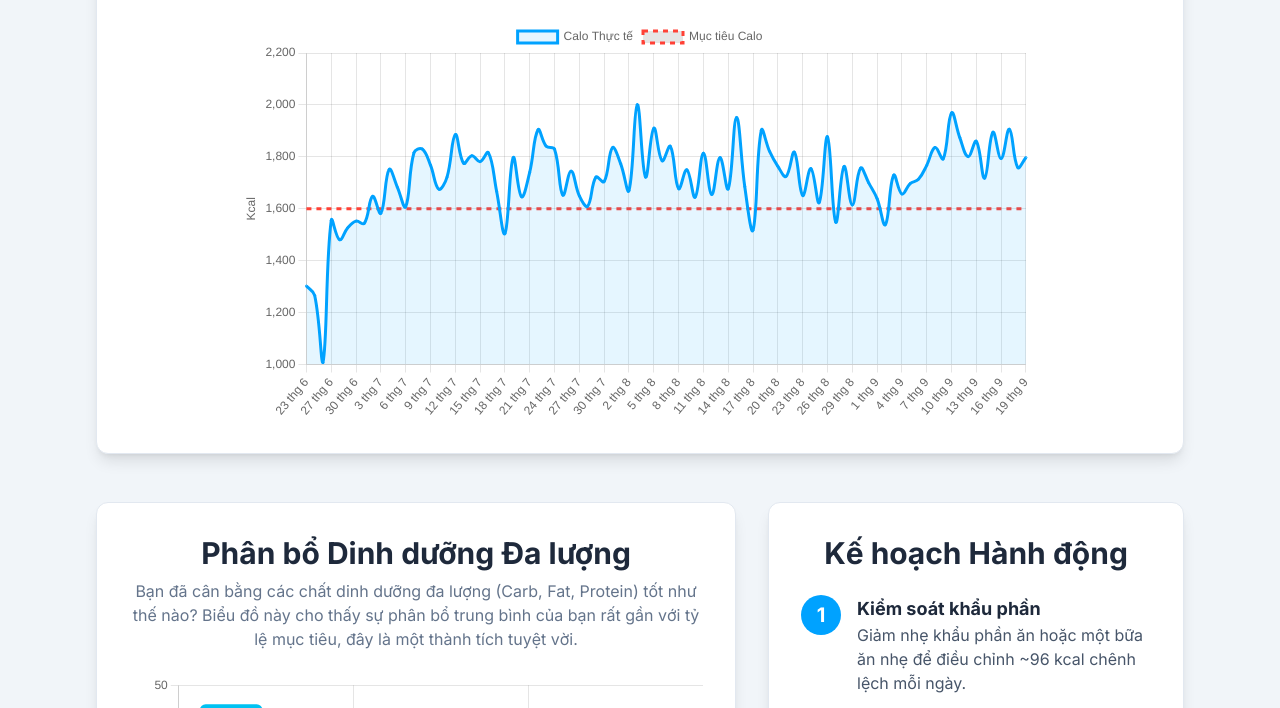
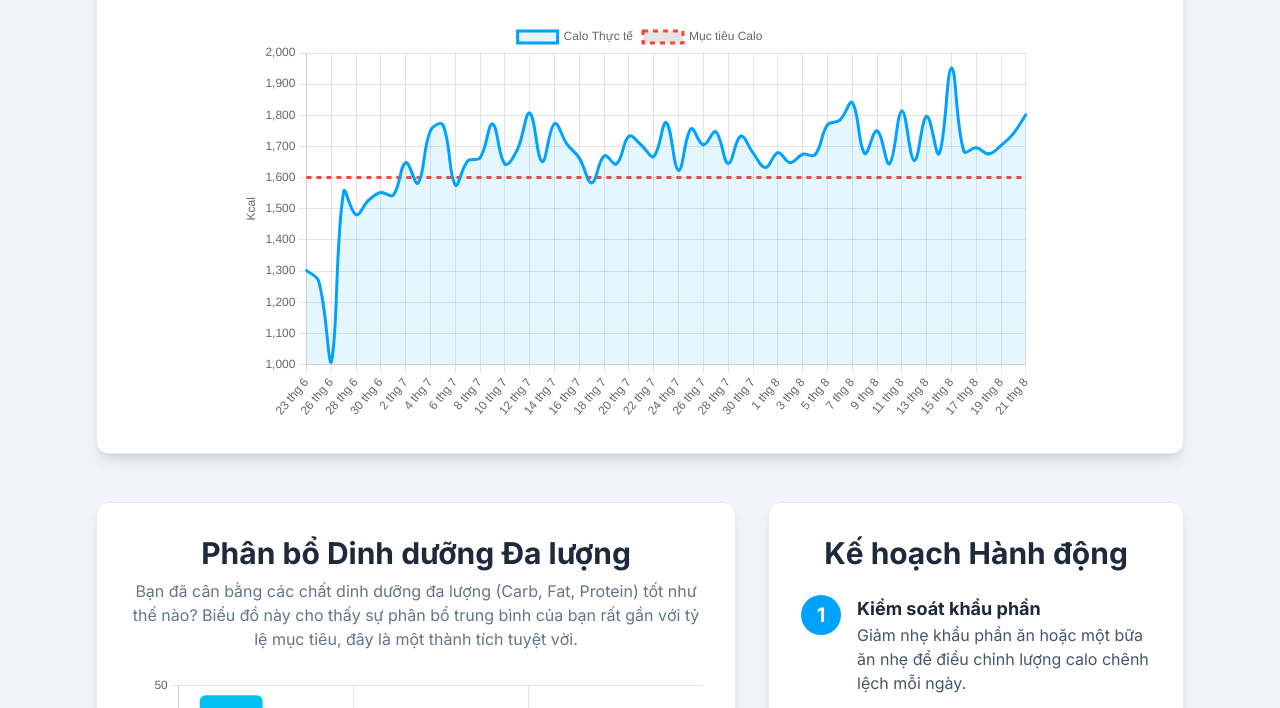
Before and after one commit to tuananh97/nutrition, a plain HTML site: page ptich.html in a window 1280 px wide. Shown: the part 582-1290 px from the top of the page. Drawn offline with nearby package versions, Linux system fonts and the light colour scheme.

Commit message:
Update ptich.html

```diff
--- a/ptich.html
+++ b/ptich.html
@@ -6,7 +6,6 @@
     <title>Infographic Báo cáo Dinh dưỡng 3 Tháng</title>
     <script src="https://cdn.tailwindcss.com"></script>
     <script src="https://cdn.jsdelivr.net/npm/chart.js"></script>
-    <script src="https://cdnjs.cloudflare.com/ajax/libs/papaparse/5.3.2/papaparse.min.js"></script>
     <link rel="preconnect" href="https://fonts.googleapis.com">
     <link rel="preconnect" href="https://fonts.gstatic.com" crossorigin>
     <link href="https://fonts.googleapis.com/css2?family=Inter:wght@400;600;700&display=swap" rel="stylesheet">
@@ -33,13 +32,7 @@
             <p class="text-lg text-slate-600">Phân tích trực quan hành trình dinh dưỡng của bạn.</p>
         </header>
 
-        <section id="status-section" class="text-center mb-12">
-            <div class="max-w-xl mx-auto bg-white p-8 rounded-xl shadow-lg border border-slate-200">
-                <p id="status-message" class="text-lg text-slate-600">Đang tải và phân tích dữ liệu...</p>
-            </div>
-        </section>
-
-        <div id="report-content" class="hidden">
+        <div id="report-content">
             <section id="kpis" class="mb-12">
                 <div class="text-center mb-8">
                     <h2 class="text-3xl font-bold">Tổng quan Nhanh</h2>
@@ -48,22 +41,22 @@
                 <div class="grid grid-cols-1 sm:grid-cols-2 lg:grid-cols-4 gap-6">
                     <div class="bg-white p-6 rounded-xl shadow-lg border border-slate-200 text-center">
                         <h3 class="font-semibold text-slate-500">Calo Trung bình/Ngày</h3>
-                        <p id="avg-calories" class="text-4xl font-bold text-[#00A2FF] my-2">1696</p>
-                        <p class="text-sm font-semibold text-red-500" id="calories-diff">+96 kcal vs. Mục tiêu 1600</p>
+                        <p id="avg-calories" class="text-4xl font-bold text-[#00A2FF] my-2">0</p>
+                        <p class="text-sm font-semibold text-red-500" id="calories-diff"></p>
                     </div>
                     <div class="bg-white p-6 rounded-xl shadow-lg border border-slate-200 text-center">
                         <h3 class="font-semibold text-slate-500">Tỷ lệ Carbohydrate</h3>
-                        <p id="avg-carbs" class="text-4xl font-bold text-[#00C2F2] my-2">46.1%</p>
+                        <p id="avg-carbs" class="text-4xl font-bold text-[#00C2F2] my-2">0%</p>
                         <p class="text-sm text-slate-500">Mục tiêu: 45%</p>
                     </div>
                     <div class="bg-white p-6 rounded-xl shadow-lg border border-slate-200 text-center">
                         <h3 class="font-semibold text-slate-500">Tỷ lệ Chất béo</h3>
-                        <p id="avg-fat" class="text-4xl font-bold text-[#00E0D2] my-2">33.7%</p>
+                        <p id="avg-fat" class="text-4xl font-bold text-[#00E0D2] my-2">0%</p>
                         <p class="text-sm text-slate-500">Mục tiêu: 35%</p>
                     </div>
                     <div class="bg-white p-6 rounded-xl shadow-lg border border-slate-200 text-center">
                         <h3 class="font-semibold text-slate-500">Tỷ lệ Protein</h3>
-                        <p id="avg-protein" class="text-4xl font-bold text-[#00F0B5] my-2">20.2%</p>
+                        <p id="avg-protein" class="text-4xl font-bold text-[#00F0B5] my-2">0%</p>
                         <p class="text-sm text-slate-500">Mục tiêu: 20%</p>
                     </div>
                 </div>
@@ -93,7 +86,7 @@
                             <div class="flex-shrink-0 w-10 h-10 bg-[#00A2FF] text-white text-xl font-bold rounded-full flex items-center justify-center mr-4">1</div>
                             <div>
                                 <h3 class="font-bold text-lg">Kiểm soát khẩu phần</h3>
-                                <p class="text-slate-600">Giảm nhẹ khẩu phần ăn hoặc một bữa ăn nhẹ để điều chỉnh ~96 kcal chênh lệch mỗi ngày.</p>
+                                <p class="text-slate-600">Giảm nhẹ khẩu phần ăn hoặc một bữa ăn nhẹ để điều chỉnh lượng calo chênh lệch mỗi ngày.</p>
                             </div>
                         </div>
                         <div class="flex items-start">
@@ -130,63 +123,78 @@
 
     <script>
     window.addEventListener('load', function() {
-        const CSV_URL = '3monthdata.csv';
+        // Data is now embedded directly in the script to avoid fetch errors.
+        const embeddedData = [
+            {"DateTime":"23/06/2025","Fat (kcal)":"548.82","Carbs (kcal)":"575.62","Protein (kcal)":"177.87"},
+            {"DateTime":"25/06/2025","Fat (kcal)":"343.07","Carbs (kcal)":"708.05","Protein (kcal)":"214.90"},
+            {"DateTime":"26/06/2025","Fat (kcal)":"267.60","Carbs (kcal)":"557.69","Protein (kcal)":"182.36"},
+            {"DateTime":"27/06/2025","Fat (kcal)":"517.73","Carbs (kcal)":"727.52","Protein (kcal)":"310.06"},
+            {"DateTime":"28/06/2025","Fat (kcal)":"493.90","Carbs (kcal)":"702.66","Protein (kcal)":"284.49"},
+            {"DateTime":"29/06/2025","Fat (kcal)":"507.69","Carbs (kcal)":"727.44","Protein (kcal)":"291.80"},
+            {"DateTime":"30/06/2025","Fat (kcal)":"500.17","Carbs (kcal)":"778.16","Protein (kcal)":"273.85"},
+            {"DateTime":"01/07/2025","Fat (kcal)":"450.60","Carbs (kcal)":"828.91","Protein (kcal)":"264.18"},
+            {"DateTime":"02/07/2025","Fat (kcal)":"546.78","Carbs (kcal)":"808.16","Protein (kcal)":"292.83"},
+            {"DateTime":"03/07/2025","Fat (kcal)":"535.75","Carbs (kcal)":"759.23","Protein (kcal)":"287.47"},
+            {"DateTime":"04/07/2025","Fat (kcal)":"680.75","Carbs (kcal)":"773.57","Protein (kcal)":"296.79"},
+            {"DateTime":"05/07/2025","Fat (kcal)":"579.59","Carbs (kcal)":"886.85","Protein (kcal)":"302.50"},
+            {"DateTime":"06/07/2025","Fat (kcal)":"545.45","Carbs (kcal)":"749.78","Protein (kcal)":"281.39"},
+            {"DateTime":"07/07/2025","Fat (kcal)":"570.62","Carbs (kcal)":"803.18","Protein (kcal)":"279.79"},
+            {"DateTime":"08/07/2025","Fat (kcal)":"594.39","Carbs (kcal)":"778.96","Protein (kcal)":"290.43"},
+            {"DateTime":"09/07/2025","Fat (kcal)":"603.54","Carbs (kcal)":"840.48","Protein (kcal)":"327.94"},
+            {"DateTime":"10/07/2025","Fat (kcal)":"561.02","Carbs (kcal)":"803.11","Protein (kcal)":"279.41"},
+            {"DateTime":"11/07/2025","Fat (kcal)":"576.27","Carbs (kcal)":"826.54","Protein (kcal)":"286.96"},
+            {"DateTime":"12/07/2025","Fat (kcal)":"629.62","Carbs (kcal)":"871.18","Protein (kcal)":"306.40"},
+            {"DateTime":"13/07/2025","Fat (kcal)":"567.89","Carbs (kcal)":"788.08","Protein (kcal)":"295.53"},
+            {"DateTime":"14/07/2025","Fat (kcal)":"634.33","Carbs (kcal)":"826.98","Protein (kcal)":"311.97"},
+            {"DateTime":"15/07/2025","Fat (kcal)":"578.41","Carbs (kcal)":"843.08","Protein (kcal)":"286.29"},
+            {"DateTime":"16/07/2025","Fat (kcal)":"582.49","Carbs (kcal)":"793.84","Protein (kcal)":"286.38"},
+            {"DateTime":"17/07/2025","Fat (kcal)":"539.86","Carbs (kcal)":"772.58","Protein (kcal)":"270.79"},
+            {"DateTime":"18/07/2025","Fat (kcal)":"579.52","Carbs (kcal)":"799.30","Protein (kcal)":"290.72"},
+            {"DateTime":"19/07/2025","Fat (kcal)":"576.71","Carbs (kcal)":"782.16","Protein (kcal)":"285.49"},
+            {"DateTime":"20/07/2025","Fat (kcal)":"616.68","Carbs (kcal)":"805.51","Protein (kcal)":"310.45"},
+            {"DateTime":"21/07/2025","Fat (kcal)":"601.78","Carbs (kcal)":"819.34","Protein (kcal)":"282.72"},
+            {"DateTime":"22/07/2025","Fat (kcal)":"558.05","Carbs (kcal)":"835.61","Protein (kcal)":"274.63"},
+            {"DateTime":"23/07/2025","Fat (kcal)":"615.15","Carbs (kcal)":"860.03","Protein (kcal)":"301.29"},
+            {"DateTime":"24/07/2025","Fat (kcal)":"559.81","Carbs (kcal)":"789.70","Protein (kcal)":"273.66"},
+            {"DateTime":"25/07/2025","Fat (kcal)":"581.67","Carbs (kcal)":"877.94","Protein (kcal)":"296.69"},
+            {"DateTime":"26/07/2025","Fat (kcal)":"588.19","Carbs (kcal)":"808.97","Protein (kcal)":"308.21"},
+            {"DateTime":"27/07/2025","Fat (kcal)":"602.81","Carbs (kcal)":"842.06","Protein (kcal)":"301.99"},
+            {"DateTime":"28/07/2025","Fat (kcal)":"566.08","Carbs (kcal)":"797.71","Protein (kcal)":"281.76"},
+            {"DateTime":"29/07/2025","Fat (kcal)":"583.56","Carbs (kcal)":"837.98","Protein (kcal)":"311.23"},
+            {"DateTime":"30/07/2025","Fat (kcal)":"582.47","Carbs (kcal)":"816.09","Protein (kcal)":"281.01"},
+            {"DateTime":"31/07/2025","Fat (kcal)":"553.48","Carbs (kcal)":"804.75","Protein (kcal)":"273.91"},
+            {"DateTime":"01/08/2025","Fat (kcal)":"601.12","Carbs (kcal)":"776.43","Protein (kcal)":"302.26"},
+            {"DateTime":"02/08/2025","Fat (kcal)":"550.94","Carbs (kcal)":"821.57","Protein (kcal)":"275.29"},
+            {"DateTime":"03/08/2025","Fat (kcal)":"559.35","Carbs (kcal)":"826.91","Protein (kcal)":"288.63"},
+            {"DateTime":"04/08/2025","Fat (kcal)":"579.80","Carbs (kcal)":"800.28","Protein (kcal)":"292.83"},
+            {"DateTime":"05/08/2025","Fat (kcal)":"594.13","Carbs (kcal)":"863.10","Protein (kcal)":"312.20"},
+            {"DateTime":"06/08/2025","Fat (kcal)":"577.81","Carbs (kcal)":"929.66","Protein (kcal)":"277.18"},
+            {"DateTime":"07/08/2025","Fat (kcal)":"712.59","Carbs (kcal)":"803.84","Protein (kcal)":"324.01"},
+            {"DateTime":"08/08/2025","Fat (kcal)":"537.05","Carbs (kcal)":"871.66","Protein (kcal)":"268.84"},
+            {"DateTime":"09/08/2025","Fat (kcal)":"627.42","Carbs (kcal)":"808.18","Protein (kcal)":"314.75"},
+            {"DateTime":"10/08/2025","Fat (kcal)":"532.85","Carbs (kcal)":"834.82","Protein (kcal)":"276.86"},
+            {"DateTime":"11/08/2025","Fat (kcal)":"569.34","Carbs (kcal)":"932.09","Protein (kcal)":"312.59"},
+            {"DateTime":"12/08/2025","Fat (kcal)":"549.15","Carbs (kcal)":"781.09","Protein (kcal)":"324.49"},
+            {"DateTime":"13/08/2025","Fat (kcal)":"676.27","Carbs (kcal)":"829.33","Protein (kcal)":"291.31"},
+            {"DateTime":"14/08/2025","Fat (kcal)":"579.29","Carbs (kcal)":"811.64","Protein (kcal)":"285.87"},
+            {"DateTime":"15/08/2025","Fat (kcal)":"654.42","Carbs (kcal)":"926.53","Protein (kcal)":"370.74"},
+            {"DateTime":"16/08/2025","Fat (kcal)":"561.82","Carbs (kcal)":"849.29","Protein (kcal)":"273.69"},
+            {"DateTime":"17/08/2025","Fat (kcal)":"590.22","Carbs (kcal)":"814.77","Protein (kcal)":"290.79"},
+            {"DateTime":"18/08/2025","Fat (kcal)":"567.88","Carbs (kcal)":"816.14","Protein (kcal)":"292.05"},
+            {"DateTime":"19/08/2025","Fat (kcal)":"597.55","Carbs (kcal)":"792.83","Protein (kcal)":"313.25"},
+            {"DateTime":"20/08/2025","Fat (kcal)":"591.90","Carbs (kcal)":"856.24","Protein (kcal)":"294.02"},
+            {"DateTime":"21/08/2025","Fat (kcal)":"642.10","Carbs (kcal)":"847.01","Protein (kcal)":"313.37"}
+        ];
 
         const TARGET_CALORIES = 1600;
         const TARGET_DISTRIBUTION = { Carbs: 45, Fat: 35, Protein: 20 };
         const PALETTE = {
-            blue1: '#0075FF',
-            blue2: '#00A2FF',
-            cyan1: '#00C2F2',
-            cyan2: '#00E0D2',
-            green: '#00F0B5',
-            red: '#FF4136',
-            slate: '#64748b'
+            blue1: '#0075FF', blue2: '#00A2FF', cyan1: '#00C2F2',
+            cyan2: '#00E0D2', green: '#00F0B5', red: '#FF4136', slate: '#64748b'
         };
-
-        const statusSection = document.getElementById('status-section');
-        const statusMessage = document.getElementById('status-message');
-        const reportContent = document.getElementById('report-content');
 
         let caloriesChart = null;
         let macrosChart = null;
-
-        async function fetchDataAndRender() {
-            try {
-                const response = await fetch(CSV_URL);
-                if (!response.ok) {
-                    throw new Error(`HTTP error! status: ${response.status}`);
-                }
-                const csvText = await response.text();
-
-                Papa.parse(csvText, {
-                    header: true,
-                    skipEmptyLines: true,
-                    dynamicTyping: false,
-                    complete: function(results) {
-                        try {
-                            processAndVisualize(results.data);
-                            statusSection.classList.add('hidden');
-                            reportContent.classList.remove('hidden');
-                        } catch(e) {
-                             console.error("Lỗi xử lý dữ liệu:", e);
-                             statusMessage.textContent = 'Lỗi xử lý dữ liệu. Vui lòng kiểm tra định dạng cột trong tệp CSV.';
-                             statusMessage.classList.add('text-red-500');
-                        }
-                    },
-                    error: function(error) {
-                        console.error("Lỗi khi phân tích tệp CSV:", error);
-                        statusMessage.textContent = 'Không thể phân tích cú pháp tệp CSV. Vui lòng kiểm tra lại tệp.';
-                        statusMessage.classList.add('text-red-500');
-                    }
-                });
-
-            } catch (error) {
-                console.error('Không thể tải hoặc phân tích tệp dữ liệu:', error);
-                statusMessage.textContent = `Không thể tải tệp dữ liệu từ '${CSV_URL}'. Vui lòng kiểm tra lại đường dẫn và đảm bảo tệp có thể truy cập được.`;
-                statusMessage.classList.add('text-red-500');
-            }
-        }
 
         function processAndVisualize(data) {
             const processedData = data.map(row => {
@@ -207,7 +215,7 @@
               .sort((a, b) => a.date - b.date);
 
             if (processedData.length === 0) {
-                 throw new Error('Không có dữ liệu hợp lệ nào được tìm thấy trong tệp.');
+                 throw new Error('Không có dữ liệu hợp lệ nào được tìm thấy.');
             }
 
             const totalDays = processedData.length;
@@ -321,7 +329,16 @@
             });
         }
 
-        fetchDataAndRender();
+        try {
+            processAndVisualize(embeddedData);
+        } catch(e) {
+            console.error("Lỗi khi xử lý dữ liệu được nhúng:", e);
+            const reportDiv = document.getElementById('report-content');
+            reportDiv.innerHTML = `<div class="text-center text-red-500 bg-white p-8 rounded-xl shadow-lg border border-red-200">
+                <h2 class="text-2xl font-bold mb-4">Đã xảy ra lỗi</h2>
+                <p>Không thể xử lý dữ liệu được nhúng. Vui lòng kiểm tra console để biết thêm chi tiết.</p>
+            </div>`;
+        }
     });
     </script>
 </body>
```
